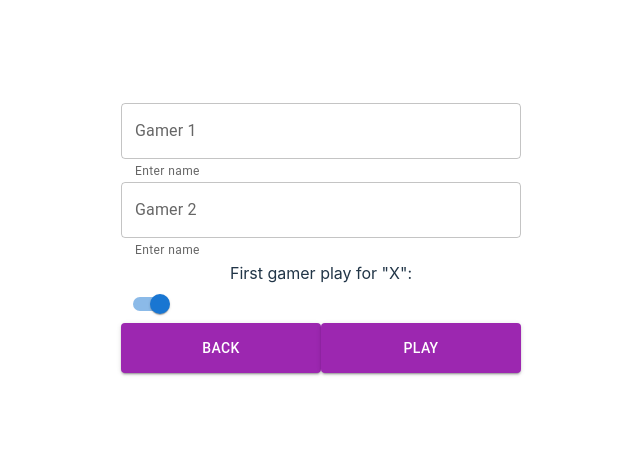
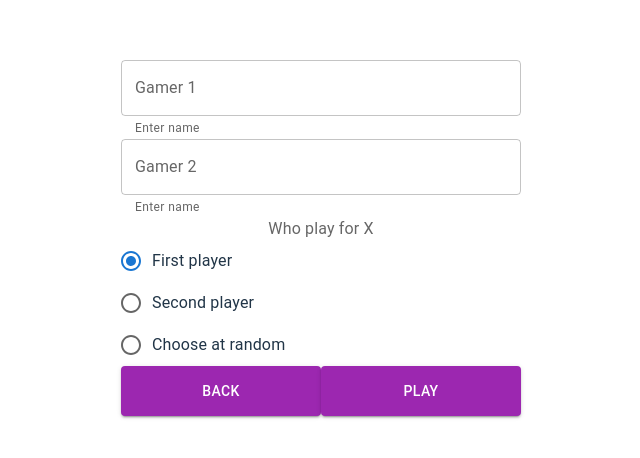
Before and after one commit to Copy-of-A/tic-tac-toe, a React (Vite) app: page /pvp in a window 1280 px wide. Shown: the part 162-620 px from the top of the page, without its empty margins (319-959 px from the left). Built offline with nearby package versions, Linux system fonts and the light colour scheme.

Commit message:
add choose first player component, fix a bug when computer is moving

```diff
--- a/src/App.tsx
+++ b/src/App.tsx
@@ -11,17 +11,17 @@ export interface GameSetup {
   gamerFirst: string | null;
   gamerSecond: string | null;
   isFirstForX: boolean;
-  isPvP: boolean;
+  isPvE: boolean;
 }
 
 export const GameContext = React.createContext({
-  gameSetup: { gamerFirst: null, gamerSecond: null, isFirstForX: true, isPvP: true } as GameSetup,
+  gameSetup: { gamerFirst: null, gamerSecond: null, isFirstForX: true, isPvE: false } as GameSetup,
   setGameSetup: (gameSetup: GameSetup) => {}
 });
 
 function App() {
 
-  const [gameSetup, setGameSetup] = useState<GameSetup>({ gamerFirst: null, gamerSecond: null, isFirstForX: true, isPvP: true });
+  const [gameSetup, setGameSetup] = useState<GameSetup>({ gamerFirst: null, gamerSecond: null, isFirstForX: true, isPvE: false });
   const value = { gameSetup, setGameSetup };
 
   return (
--- /dev/null
+++ b/src/components/ChoosePlayerRadioGroup/ChoosePlayerRadioGroup.tsx
@@ -0,0 +1,27 @@
+import { FormControl, FormControlLabel, FormLabel, RadioGroup, Radio } from "@mui/material";
+
+interface ControlledRadioButtonsGroupProps {
+    value: string;
+    handleChange: (event: React.ChangeEvent<HTMLInputElement>) => void;
+    labels: Array<string>
+}
+
+ const ChoosePlayerRadioGroup: React.FC<ControlledRadioButtonsGroupProps> = ({value, handleChange, labels}) => {
+    return (
+        <FormControl>
+        <FormLabel id="demo-radio-buttons-group-label">Who play for X</FormLabel>
+        <RadioGroup
+            aria-labelledby="demo-radio-buttons-group-label"
+            value={value}
+            name="radio-buttons-group"
+            onChange={handleChange}
+        >
+            <FormControlLabel value="1" control={<Radio />} label={labels[0]} />
+            <FormControlLabel value="2" control={<Radio />} label={labels[1]} />
+            <FormControlLabel value="0" control={<Radio />} label={labels[2]} />
+        </RadioGroup>
+    </FormControl>
+    )
+}
+
+export default ChoosePlayerRadioGroup
--- /dev/null
+++ b/src/helper.ts
@@ -0,0 +1,9 @@
+export const getRandomNumber = (min: number, max: number) => {
+    return Math.random() * (max - min) + min;
+};
+
+export function delay(ms: number) {
+    return new Promise((resolve, reject) => {
+      setTimeout(resolve, ms);
+    });
+  }
--- a/src/scenes/Game/Game.tsx
+++ b/src/scenes/Game/Game.tsx
@@ -47,7 +47,7 @@ const Game: React.FC = () => {
                 size={+borderSize}
             />
             <Button onClick={newGameHandleClick}>new game</Button>
-            <Button onClick={handleBackToPreviousStep} disabled={gameHistory.length < 2}>Cansel step</Button>
+            {!gameSetup.isPvE && <Button onClick={handleBackToPreviousStep} disabled={gameHistory.length < 2}>Cansel step</Button>}
             <Button onClick={() => navigate(-1)}>Exit</Button>
         </div>
     );
--- a/src/scenes/Game/game.hook.tsx
+++ b/src/scenes/Game/game.hook.tsx
@@ -2,6 +2,7 @@ import { SelectChangeEvent } from "@mui/material";
 import { useContext, useEffect, useState } from "react";
 import { useNavigate } from "react-router-dom";
 import { GameContext } from "../../App";
+import { delay } from "../../helper";
 import { getFreeSquares, getWinner, WinningCombination } from "./game.algoritms";
 
 const X = "X";
@@ -29,18 +30,27 @@ const useGame = () => {
     });
     const [isDeadHeat, setDeadHeat] = useState<boolean>(false);
     const [lastWinner, setLastWinner] = useState<number | null>(null);
+    const [isComputerMoving, setComputerMoving] = useState<boolean>(false);
 
     const navigate = useNavigate();
 
     useEffect(() => {
-        if (!gameSetup.isPvP && (isX && !gameSetup.isFirstForX || !isX && gameSetup.isFirstForX)) {
-            setTimeout(() => computerHandleClick(), 1000);
+        if (gameSetup.isPvE && (isX && !gameSetup.isFirstForX || !isX && gameSetup.isFirstForX)) {
+            setComputerMoving(true);
+            delay(1000).then(() => {
+                computerHandleClick();
+                setComputerMoving(false)
+            });
         }
     }, [isX]);
 
     useEffect(() => {
         if (gameSetup.gamerFirst === null) navigate("/");
-    }, [gameSetup])
+    }, [gameSetup]);
+
+    useEffect(() => {
+        console.log("isComputerMoving", isComputerMoving)
+    }, [isComputerMoving])
 
     useEffect(() => {
         setSquares(Array((+borderSize) ** 2).fill(null));
@@ -86,11 +96,11 @@ const useGame = () => {
         const randomNum = Math.floor(
             Math.random() * Math.floor(_freeSquares.length)
         );
-        handleClick(_freeSquares[randomNum]);
+        handleClick(_freeSquares[randomNum], true);
     };
 
-    const handleClick = (i: number) => {
-        if (squares[i] || winningCombination) return;
+    const handleClick = (i: number, isSynth?: boolean) => {
+        if (squares[i] || winningCombination || !isSynth && isComputerMoving) return;
         const _squares = [...squares];
         _squares[i] = isX ? X : O;
         setSquares(_squares);
@@ -155,6 +165,7 @@ const useGame = () => {
         setSquares(Array((+borderSize) ** 2).fill(null));
         setDeadHeat(false);
         setIsX(true);
+        setGameHistory([Array((+borderSize) ** 2).fill(null)]);
     };
 
     const handleChangeBorderSize = (event: SelectChangeEvent) => {
--- a/src/scenes/MultiplayerModeSetup/MultiplayerModeSetup.tsx
+++ b/src/scenes/MultiplayerModeSetup/MultiplayerModeSetup.tsx
@@ -1,8 +1,7 @@
 import React from "react";
-import Button from '@mui/material/Button';
-import TextField from '@mui/material/TextField';
-import Switch from "@mui/material/Switch";
 import useMultiplayerModeSetup from "./multiplayerModeSetup,hook";
+import { Button, TextField } from "@mui/material";
+import ChoosePlayerRadioGroup from "../../components/ChoosePlayerRadioGroup/ChoosePlayerRadioGroup";
 
 const Mode: React.FC = () => {
     const {
@@ -38,12 +37,14 @@ const Mode: React.FC = () => {
                 onBlur={onBlur}
                 onFocus={onBlur}
             />
-            <span>First gamer play for "X": </span>
-            <Switch
-                checked={form.isX}
-                onChange={handleChangeX}
-                value="checked"
-                color="primary"
+            <ChoosePlayerRadioGroup
+                value={form.xPlayer.toString()}
+                handleChange={handleChangeX}
+                labels={[
+                    "First player",
+                    "Second player",
+                    "Choose at random"
+                ]}
             />
             <div className="flex-jstf">
                 <Button
--- a/src/scenes/MultiplayerModeSetup/multiplayerModeSetup,hook.ts
+++ b/src/scenes/MultiplayerModeSetup/multiplayerModeSetup,hook.ts
@@ -1,13 +1,20 @@
 import { useContext, useState } from "react";
 import { useNavigate } from "react-router-dom";
 import { GameContext } from "../../App";
+import { getRandomNumber } from "../../helper";
+
+interface Form {
+    nameFirst: string;
+    nameSecond: string;
+    xPlayer: number;
+}
 
 const useMultiplayerModeSetup = () => {
     const { setGameSetup } = useContext(GameContext);
-    const [form, setForm] = useState<{ nameFirst: string; nameSecond: string, isX: boolean }>({
+    const [form, setForm] = useState<Form>({
         nameFirst: "",
         nameSecond: "",
-        isX: true,
+        xPlayer: 1,
     });
     const [error, setErrors] = useState<{ nameFirstError: string | null; nameSecondError: string | null }>({
         nameFirstError: null,
@@ -21,8 +28,8 @@ const useMultiplayerModeSetup = () => {
         setGameSetup({
             gamerFirst: form.nameFirst,
             gamerSecond: form.nameSecond,
-            isFirstForX: form.isX,
-            isPvP: true,
+            isFirstForX: form.xPlayer === 0 ? getRandomNumber(1, 3) === 1 : form.xPlayer === 1,
+            isPvE: false,
         });
         navigate('/game', { replace: true });
     }
@@ -76,9 +83,10 @@ const useMultiplayerModeSetup = () => {
     const handleChangeX = (event: React.ChangeEvent<HTMLInputElement>) => {
         setForm((form) => ({
             ...form,
-            isX: event.target.checked,
+            xPlayer: +(event.target as HTMLInputElement).value,
         }));
     };
+
     return {
         error,
         handleChangeName1,
--- a/src/scenes/SinglePlayerModeSetup/SinglePlayerModeSetup.tsx
+++ b/src/scenes/SinglePlayerModeSetup/SinglePlayerModeSetup.tsx
@@ -1,7 +1,6 @@
-import Button from "@mui/material/Button";
-import Switch from "@mui/material/Switch";
-import TextField from "@mui/material/TextField";
+import { Button, TextField } from "@mui/material";
 import React from "react";
+import ChoosePlayerRadioGroup from "../../components/ChoosePlayerRadioGroup/ChoosePlayerRadioGroup";
 import useSinglePlayerModeSetup from "./singlePlayerModeSetup.hook";
 
 const Mode: React.FC = () => {
@@ -27,12 +26,14 @@ const Mode: React.FC = () => {
                 onBlur={() => setError(false)}
                 onFocus={() => setError(false)}
             />
-            <span>Play for "X": </span>
-            <Switch
-                checked={form.isX}
-                onChange={handleChangeX}
-                value="checked"
-                color="primary"
+            <ChoosePlayerRadioGroup
+                value={form.xPlayer.toString()}
+                handleChange={handleChangeX}
+                labels={[
+                    "You",
+                    "Computer",
+                    "Choose at random"
+                ]}
             />
             <div className="flex-jstf">
                 <Button
--- a/src/scenes/SinglePlayerModeSetup/singlePlayerModeSetup.hook.ts
+++ b/src/scenes/SinglePlayerModeSetup/singlePlayerModeSetup.hook.ts
@@ -1,12 +1,13 @@
 import { useContext, useState } from "react";
 import { useNavigate } from "react-router-dom";
 import { GameContext } from "../../App";
+import { getRandomNumber } from "../../helper";
 
 const useSinglePlayerModeSetup = () => {
     const navigate = useNavigate();
-    const [form, setForm] = useState<{ name: string; isX: boolean }>({
+    const [form, setForm] = useState<{ name: string; xPlayer: number }>({
         name: "",
-        isX: true,
+        xPlayer: 1,
     });
     const { setGameSetup } = useContext(GameContext);
     const [error, setError] = useState<boolean>(false);
@@ -21,7 +22,7 @@ const useSinglePlayerModeSetup = () => {
     const handleChangeX = (event: React.ChangeEvent<HTMLInputElement>) => {
         setForm((form) => ({
             ...form,
-            isX: event.target.checked,
+            xPlayer: +(event.target as HTMLInputElement).value,
         }));
     };
 
@@ -33,8 +34,8 @@ const useSinglePlayerModeSetup = () => {
         setGameSetup({
             gamerFirst: form.name,
             gamerSecond: "computer",
-            isFirstForX: form.isX,
-            isPvP: false,
+            isFirstForX: form.xPlayer === 0 ? getRandomNumber(1, 3) === 1 : form.xPlayer === 1,
+            isPvE: true,
         });
         navigate('/game', { replace: true })
     }
```
